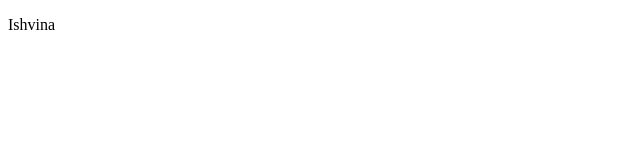
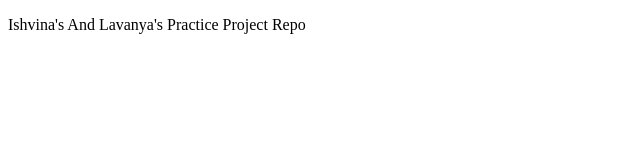
Before and after one commit to IshvinaKapoor/FrontEnd_HandsOn, a plain HTML site: page index.html in a window 1280 px wide. Shown: the whole page, without its empty margins (0-640 px from the left). Drawn offline with Linux system fonts and the light colour scheme.

Commit message:
new<p>changes

```diff
--- a/index.html
+++ b/index.html
@@ -1,2 +1,2 @@
 <!DOCTYPE html>
-<p>Ishvina</p>
+<p>Ishvina's And Lavanya's Practice Project Repo</p>
```
